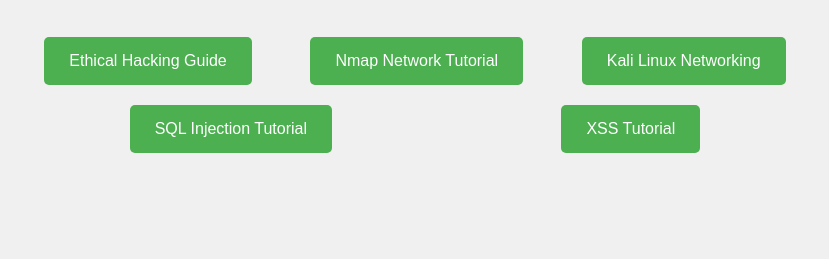
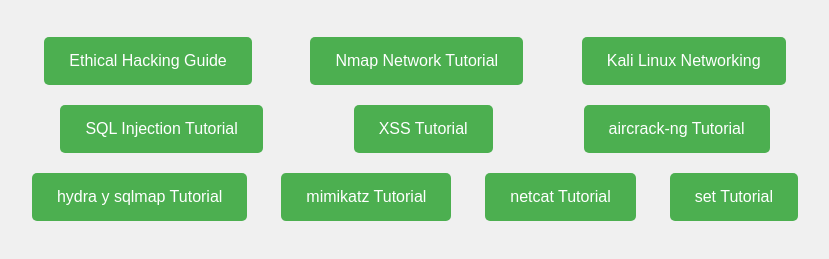
Before and after one commit to kyulicht/webTutorialesSeguridad, a plain HTML site: page index.html in a window 1280 px wide. Shown: the part 81-340 px from the top of the page, without its empty margins (225-1054 px from the left). Drawn offline with Linux system fonts and the light colour scheme.

Commit message:
Update index.html

```diff
--- a/index.html
+++ b/index.html
@@ -70,6 +70,22 @@
             <a href="kali-linux-networking-guide.html" class="menu-item">Kali Linux Networking</a>
             <a href="sql-injection-tutorial.html" class="menu-item">SQL Injection Tutorial</a>
             <a href="xss-tutorial-app.html" class="menu-item">XSS Tutorial</a>
+
+
+
+    <a href="aircrackng.html" class="menu-item">aircrack-ng Tutorial</a>
+
+   <a href="hydra-sqlmap.html" class="menu-item">hydra y sqlmap Tutorial</a>
+
+
+  <a href="mimikatz.html" class="menu-item">mimikatz Tutorial</a>
+
+    <a href="netcat.html" class="menu-item">netcat Tutorial</a>
+   <a href="social-inginner-toolkit.html" class="menu-item">set Tutorial</a>
+
+
+
+
         </div>
     </div>
     <script>
```
